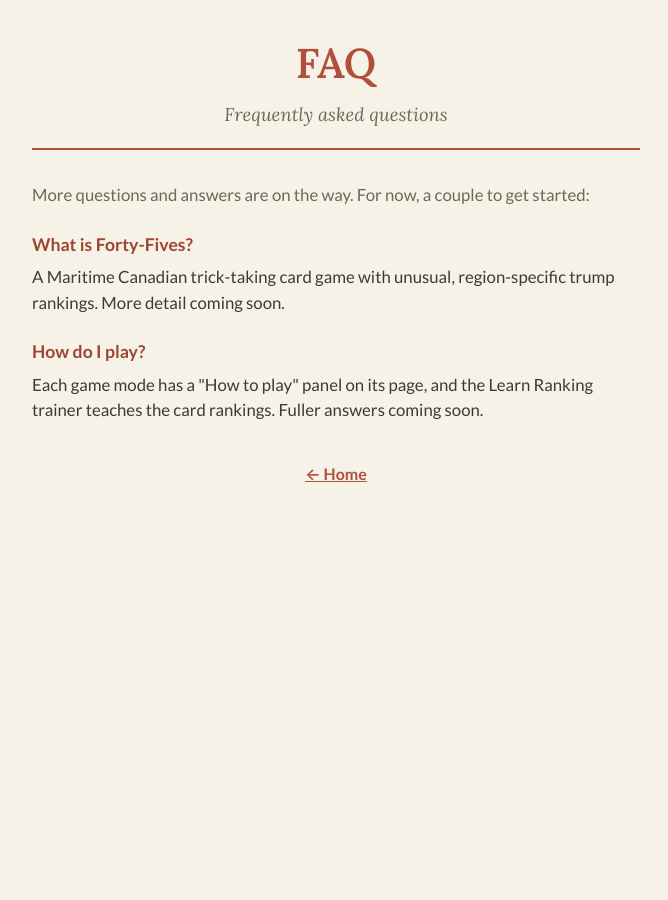
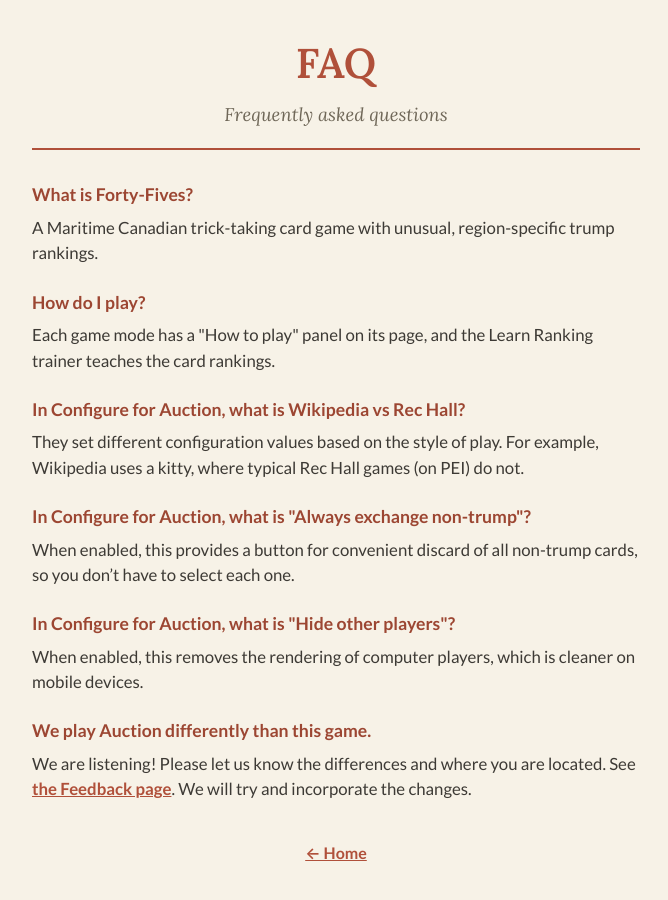
Before and after one commit to codetojoy/forty-fives, a SvelteKit app: page /faq in a window 1280 px wide. Shown: the top 900 px of the page, without its empty margins (304-972 px from the left). Before the commit the page ends 800 px from the top, so only its background shows below. Built offline with nearby package versions, Linux system fonts and the light colour scheme.

Commit message:
TODO-056 update FAQ

```diff
--- a/package.json
+++ b/package.json
@@ -1,7 +1,7 @@
 {
 	"name": "forty-fives",
 	"private": true,
-	"version": "0.2.55",
+	"version": "0.2.56",
 	"type": "module",
 	"license": "Apache-2.0",
 	"engines": {
--- a/src/routes/faq/+page.svelte
+++ b/src/routes/faq/+page.svelte
@@ -1,16 +1,41 @@
 <script lang="ts">
 	import { base } from '$app/paths';
 
-	// Placeholder Q&A for now (TODO-054). Real entries land in a follow-up; this
-	// proves routing, prerendering, and the home-footer link.
-	const faqs = [
+	// An answer is either plain text, or a sequence of segments where a segment is
+	// either a run of text or an in-app link (TODO-056). This keeps most answers as
+	// simple strings while letting one embed a link to the Feedback page without
+	// resorting to {@html}.
+	type LinkSegment = { href: string; text: string };
+	type Answer = string | Array<string | LinkSegment>;
+
+	const faqs: Array<{ q: string; a: Answer }> = [
 		{
 			q: 'What is Forty-Fives?',
-			a: 'A Maritime Canadian trick-taking card game with unusual, region-specific trump rankings. More detail coming soon.'
+			a: 'A Maritime Canadian trick-taking card game with unusual, region-specific trump rankings.'
 		},
 		{
 			q: 'How do I play?',
-			a: 'Each game mode has a "How to play" panel on its page, and the Learn Ranking trainer teaches the card rankings. Fuller answers coming soon.'
+			a: 'Each game mode has a "How to play" panel on its page, and the Learn Ranking trainer teaches the card rankings.'
+		},
+		{
+			q: 'In Configure for Auction, what is Wikipedia vs Rec Hall?',
+			a: 'They set different configuration values based on the style of play. For example, Wikipedia uses a kitty, where typical Rec Hall games (on PEI) do not.'
+		},
+		{
+			q: 'In Configure for Auction, what is "Always exchange non-trump"?',
+			a: 'When enabled, this provides a button for convenient discard of all non-trump cards, so you don’t have to select each one.'
+		},
+		{
+			q: 'In Configure for Auction, what is "Hide other players"?',
+			a: 'When enabled, this removes the rendering of computer players, which is cleaner on mobile devices.'
+		},
+		{
+			q: 'We play Auction differently than this game.',
+			a: [
+				'We are listening! Please let us know the differences and where you are located. See ',
+				{ href: `${base}/feedback`, text: 'the Feedback page' },
+				'. We will try and incorporate the changes.'
+			]
 		}
 	];
 </script>
@@ -26,14 +51,18 @@
 		<p class="subtitle">Frequently asked questions</p>
 	</header>
 
-	<p class="placeholder-note">
-		More questions and answers are on the way. For now, a couple to get started:
-	</p>
-
 	<dl class="faqs">
 		{#each faqs as item (item.q)}
 			<dt>{item.q}</dt>
-			<dd>{item.a}</dd>
+			<dd>
+				{#if typeof item.a === 'string'}
+					{item.a}
+				{:else}
+					{#each item.a as seg}
+						{#if typeof seg === 'string'}{seg}{:else}<a href={seg.href}>{seg.text}</a>{/if}
+					{/each}
+				{/if}
+			</dd>
 		{/each}
 	</dl>
 
@@ -70,12 +99,6 @@
 		color: var(--muted);
 	}
 
-	.placeholder-note {
-		font-size: 1.05rem;
-		line-height: 1.5;
-		color: var(--muted);
-	}
-
 	.faqs {
 		margin: 1.5rem 0 0;
 	}
@@ -93,6 +116,11 @@
 		line-height: 1.5;
 	}
 
+	dd a {
+		color: var(--accent);
+		font-weight: 600;
+	}
+
 	.note {
 		margin-top: 2.5rem;
 		text-align: center;
```
Also changed, not shown: doc/TODO-056.md (added, +66 -0 lines).
